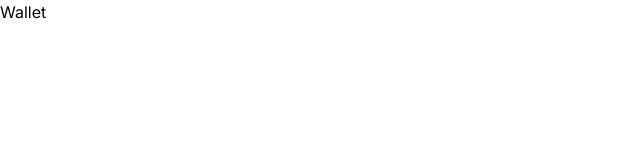
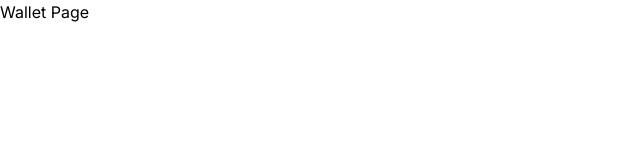
Before and after one commit to MishraSwet/SafeSpend., a Next.js app in the folder apps/userApp/: page /Wallet in a window 1280 px wide. Shown: the top 160 px of the page, without its empty margins (0-640 px from the left). Built offline with nearby package versions, Linux system fonts and the light colour scheme.

Commit message:
Updated Wallet Page

```diff
--- a/apps/userApp/app/Wallet/page.tsx
+++ b/apps/userApp/app/Wallet/page.tsx
@@ -1,5 +1,5 @@
 export default function Wallet() {
     return <div>
-       Wallet
+       Wallet Page
     </div>
 }
```
